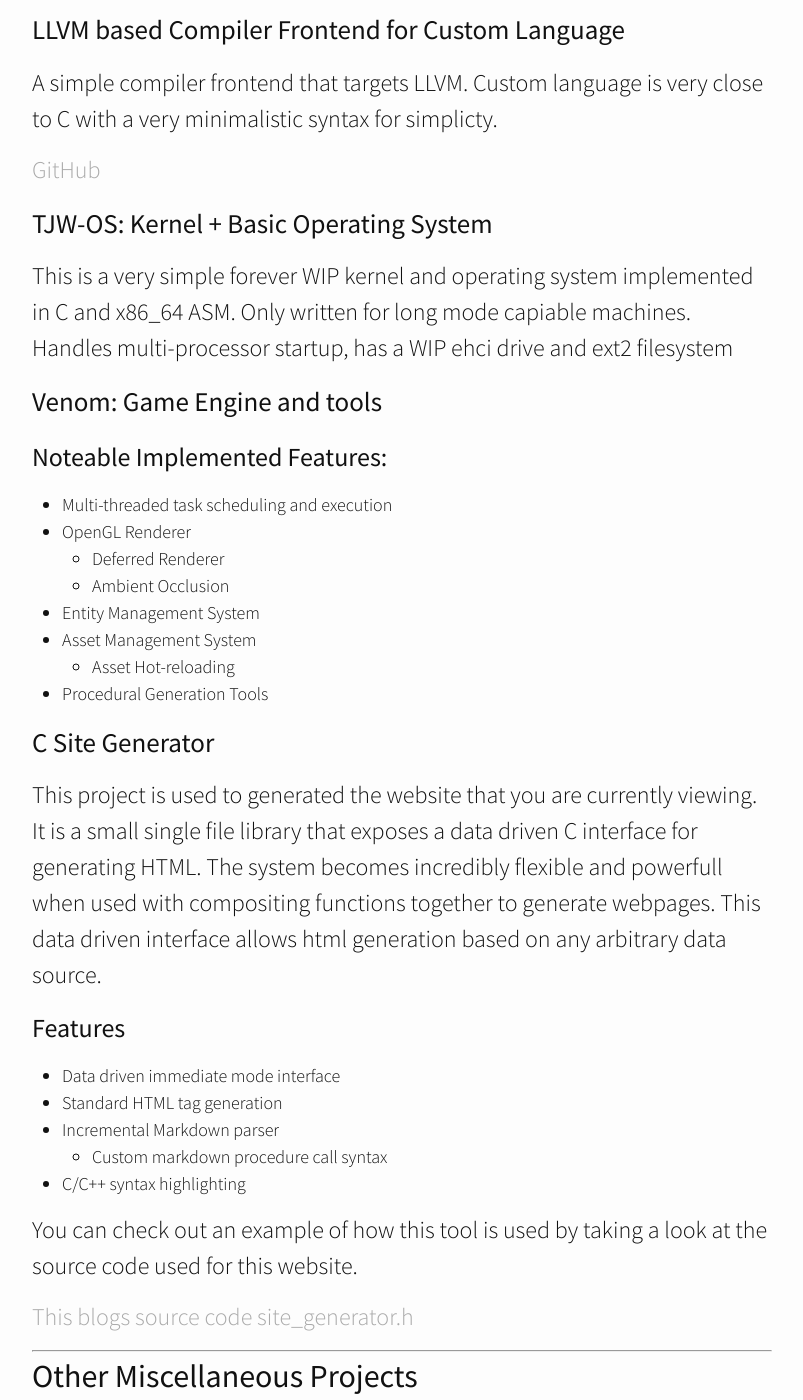
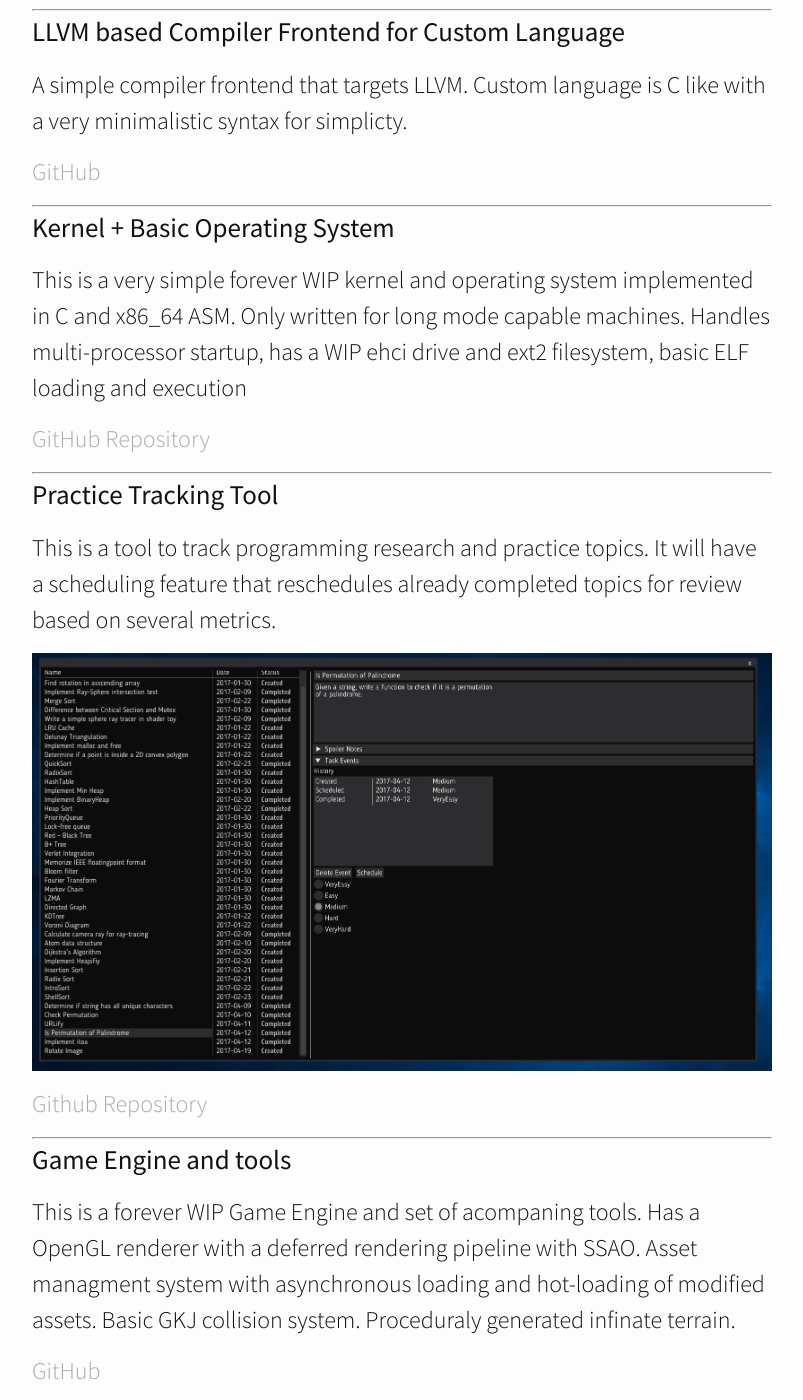
Before and after one commit to Twiebs/twiebs.github.io, a Jekyll site: the page built from projects.md, in a window 1280 px wide and 1400 px high, scrolled down 272 px. Shown: the whole window, without its empty margins (238-1041 px from the left). Built offline with Jekyll 4.4.1, drawn with Linux system fonts in a browser that asks for light colours; nearby versions of some CDN libraries; some of the changed text lies outside the part shown.

Commit message:
updated portfolio with projects

```diff
--- a/projects.md
+++ b/projects.md
@@ -4,59 +4,79 @@ title: Projects
 permalink: /projects/
 ---
 
+----------
+
 # LLVM based Compiler Frontend for Custom Language
 
 A simple compiler frontend that targets LLVM.  Custom language
-is very close to C with a very minimalistic syntax for simplicty.
+is C like with a very minimalistic syntax for simplicty.
 
 [GitHub](https://github.com/Twiebs/compiler02)
 
+------
 
-# TJW-OS: Kernel + Basic Operating System
+# Kernel + Basic Operating System
 
 This is a very simple forever WIP kernel and operating system implemented in C and x86_64 ASM.
-Only written for long mode capiable machines.  Handles multi-processor startup, has a WIP ehci
-drive and ext2 filesystem
+Only written for long mode capable machines.  Handles multi-processor startup, has a WIP ehci
+drive and ext2 filesystem, basic ELF loading and execution
 
-# Venom: Game Engine and tools
+[GitHub Repository](https://github.com/Twiebs/tjw_kernel)
 
-### Noteable Implemented Features:
+----
 
-- Multi-threaded task scheduling and execution
-- OpenGL Renderer
-  - Deferred Renderer
-  - Ambient Occlusion
-- Entity Management System
-- Asset Management System
-  - Asset Hot-reloading
-- Procedural Generation Tools
+# Practice Tracking Tool
+
+This is a tool to track programming research and practice topics.
+It will have a scheduling feature that reschedules already completed
+topics for review based on several metrics.
+
+![Screenshot Image]({{ site.url }}/images/practice_tracking_tool.png)
+
+[Github Repository](https://github.com/Twiebs/practice_tracking_tool)
+
+---
+
+# Game Engine and tools
+
+This is a forever WIP Game Engine and set of acompaning tools.  Has a OpenGL
+renderer with a deferred rendering pipeline with SSAO.  Asset managment system
+with asynchronous loading and hot-loading of modified assets.  Basic GKJ collision
+system.  Proceduraly generated infinate terrain.
+
+[GitHub](https://github.com/Twiebs/venom)
+
+[A different incarnation](https://github.com/Twiebs/Raptor)
+
+-----
+
+# LLDB Based Debugging Frontend and custom linux debugger library
+
+A basic attempt at creating a debugging frontend for LLDB.  Also has
+a simple custom debugging library for linux systems called libdb.
+
+![Screenshot]({{ site.url }}/images/lldb_frontend.png)
+
+[GitHub Repository](https://github.com/Twiebs/debugger)
+
+---
 
 # C Site Generator
 
-This project is used to generated the website that you are currently viewing.
-It is a small single file library that exposes a data driven C interface for generating HTML.
-The system becomes incredibly flexible and powerfull when used with compositing functions together
-to generate webpages.  This data driven interface allows html generation based on any arbitrary data source.
+This project is used to generate a different incarnation of this blog and portfolio using
+a simple data driven interface for C to generate the HTML and javascript.  Supported emiiting
+common HTML tags, a internal markdown parser html converter, very simple  internal C/C++ parser for syntax
+highlighting.
 
-### Features
-- Data driven immediate mode interface
-- Standard HTML tag generation
-- Incremental Markdown parser
-	- Custom markdown procedure call syntax
-- C/C++ syntax highlighting
 
-You can check out an example of how this tool is used by taking a look at the source code used for this
-website.
+[site_generator.h](http://github.com/twiebs/site_generator/site_generator.h)
 
-[This blogs source code](http://github.com/twiebs)
-[site_generator.h](http://github.com/twiebs/single-file-libraries/site_generator.h)
+-----
 
----
+# Basic Logic Gate Simulator
 
-## Other Miscellaneous Projects
+A very simple tool for creating basic logic gate diagrams
 
-[Ludum Dare 34 Entry](http://ludumdare.com/compo/ludum-dare-34/?action=preview&uid=5078)
-[Ludum Dare 34 Code](https://github.com/Twiebs/LD34)
+![Screenshot]({{ site.url }}/images/hardware_simulator.png)
 
-[Ludum Dare 33 Entry](http://ludumdare.com/compo/ludum-dare-33/?action=preview&uid=50789)
-[Ludum Dare 33 Code](https://github.com/Twiebs/LD33/)
+[GitHub Repository](https://github.com/Twiebs/hardware_simulator)
```
Also changed, not shown: about.md (added, +13 -0 lines), images/hardware_simulator.png (added), images/lldb_frontend.png (added), images/practice_tracking_tool.png (added).
